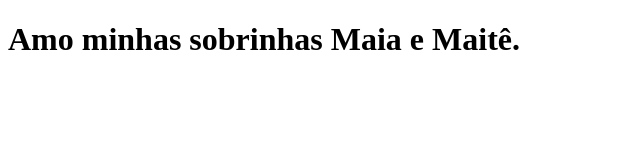
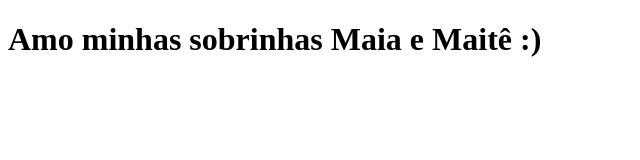
Before and after one commit to Matheusash2/clone-tabnews, a Next.js app: page / in a window 1280 px wide. Shown: the top 160 px of the page, without its empty margins (0-640 px from the left). Built offline with nearby package versions, Linux system fonts and the light colour scheme.

Commit message:
chore: modifica a frase

```diff
--- a/pages/index.js
+++ b/pages/index.js
@@ -1,5 +1,5 @@
 function Home() {
-    return <h1>Amo minhas sobrinhas Maia e Maitê.</h1>
+    return <h1>Amo minhas sobrinhas Maia e Maitê :) </h1>
 }
 
 export default Home;
```
